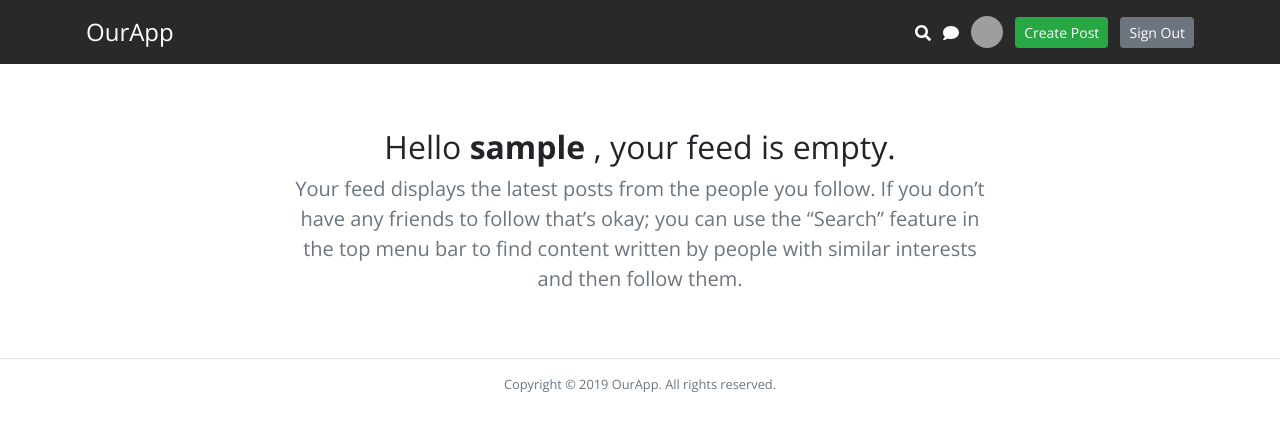
After one commit to michaelwoo921/complexapp, a Node server app: template views/home-dashboard.ejs in a window 1280 px wide. The commit adds this page. Shown: the top 431 px of the page. Run offline with Node 20, Linux system fonts and the light colour scheme; the template is opened without the code that fills it: most values are stand-ins (such as "Sample title", 1, 10 or a date in 2020); some libraries are stand-ins or nearby versions; grey boxes are pictures that could not be loaded.

Commit message:
login and session: flash message

```diff
--- a/app.js
+++ b/app.js
@@ -1,6 +1,7 @@
 const router = require('./router');
 const session = require('express-session');
 const MongoStore = require('connect-mongo');
+const flash = require('connect-flash');
 const express = require('express');
 
 const app = express();
@@ -16,6 +17,7 @@ const sessionOptions = session({
 });
 
 app.use(sessionOptions);
+app.use(flash());
 
 // set template engine
 app.set('views', 'views');
--- a/package.json
+++ b/package.json
@@ -12,6 +12,7 @@
   "license": "ISC",
   "dependencies": {
     "bcryptjs": "^2.4.3",
+    "connect-flash": "^0.1.1",
     "connect-mongo": "^4.6.0",
     "dotenv": "^16.0.0",
     "ejs": "^3.1.6",
--- a/router.js
+++ b/router.js
@@ -7,5 +7,5 @@ router.get('/', userCtrl.home);
 
 router.post('/login', userCtrl.login);
 router.post('/register', userCtrl.register);
-
+router.post('/logout', userCtrl.logout);
 module.exports = router;
--- /dev/null
+++ b/views/home-dashboard.ejs
@@ -0,0 +1,106 @@
+<!DOCTYPE html>
+<html lang="en">
+  <head>
+    <meta charset="UTF-8" />
+    <meta name="viewport" content="width=device-width, initial-scale=1.0" />
+    <meta http-equiv="X-UA-Compatible" content="ie=edge" />
+    <title>OurApp</title>
+    <link
+      rel="stylesheet"
+      href="https://stackpath.bootstrapcdn.com/bootstrap/4.1.3/css/bootstrap.min.css"
+      integrity="sha384-MCw98/SFnGE8fJT3GXwEOngsV7Zt27NXFoaoApmYm81iuXoPkFOJwJ8ERdknLPMO"
+      crossorigin="anonymous"
+    />
+    <script
+      defer
+      src="https://use.fontawesome.com/releases/v5.5.0/js/all.js"
+      integrity="sha384-GqVMZRt5Gn7tB9D9q7ONtcp4gtHIUEW/yG7h98J7IpE3kpi+srfFyyB/04OV6pG0"
+      crossorigin="anonymous"
+    ></script>
+    <link
+      href="https://fonts.googleapis.com/css?family=Open+Sans:300,300i,400,400i,700,700i"
+      rel="stylesheet"
+    />
+    <link rel="stylesheet" href="/main.css" />
+  </head>
+  <body>
+    <header class="header-bar mb-3">
+      <div
+        class="container d-flex flex-column flex-md-row align-items-center p-3"
+      >
+        <h4 class="my-0 mr-md-auto font-weight-normal">
+          <a href="/" class="text-white">OurApp</a>
+        </h4>
+        <div class="flex-row my-3 my-md-0">
+          <a
+            href="#"
+            class="text-white mr-2 header-search-icon"
+            title="Search"
+            data-toggle="tooltip"
+            data-placement="bottom"
+            ><i class="fas fa-search"></i
+          ></a>
+          <span
+            class="text-white mr-2 header-chat-icon"
+            title="Chat"
+            data-toggle="tooltip"
+            data-placement="bottom"
+            ><i class="fas fa-comment"></i
+          ></span>
+          <a href="#" class="mr-2"
+            ><img
+              title="My Profile"
+              data-toggle="tooltip"
+              data-placement="bottom"
+              style="width: 32px; height: 32px; border-radius: 16px"
+              src="https://gravatar.com/avatar/f64fc44c03a8a7eb1d52502950879659?s=128"
+          /></a>
+          <a class="btn btn-sm btn-success mr-2" href="#">Create Post</a>
+          <form action="/logout" method="POST" class="d-inline">
+            <button class="btn btn-sm btn-secondary">Sign Out</button>
+          </form>
+        </div>
+      </div>
+    </header>
+    <!-- header ends here -->
+
+    <div class="container py-md-5 container--narrow">
+      <div class="text-center">
+        <h2>Hello <strong> <%= username %> </strong>, your feed is empty.</h2>
+        <p class="lead text-muted">
+          Your feed displays the latest posts from the people you follow. If you
+          don&rsquo;t have any friends to follow that&rsquo;s okay; you can use
+          the &ldquo;Search&rdquo; feature in the top menu bar to find content
+          written by people with similar interests and then follow them.
+        </p>
+      </div>
+    </div>
+
+    <!-- footer begins -->
+    <footer class="border-top text-center small text-muted py-3">
+      <p class="m-0">
+        Copyright &copy; 2019 <a href="/" class="text-muted">OurApp</a>. All
+        rights reserved.
+      </p>
+    </footer>
+
+    <script
+      src="https://code.jquery.com/jquery-3.3.1.slim.min.js"
+      integrity="sha384-q8i/X+965DzO0rT7abK41JStQIAqVgRVzpbzo5smXKp4YfRvH+8abtTE1Pi6jizo"
+      crossorigin="anonymous"
+    ></script>
+    <script
+      src="https://cdnjs.cloudflare.com/ajax/libs/popper.js/1.14.3/umd/popper.min.js"
+      integrity="sha384-ZMP7rVo3mIykV+2+9J3UJ46jBk0WLaUAdn689aCwoqbBJiSnjAK/l8WvCWPIPm49"
+      crossorigin="anonymous"
+    ></script>
+    <script
+      src="https://stackpath.bootstrapcdn.com/bootstrap/4.1.3/js/bootstrap.min.js"
+      integrity="sha384-ChfqqxuZUCnJSK3+MXmPNIyE6ZbWh2IMqE241rYiqJxyMiZ6OW/JmZQ5stwEULTy"
+      crossorigin="anonymous"
+    ></script>
+    <script>
+      $('[data-toggle="tooltip"]').tooltip();
+    </script>
+  </body>
+</html>
--- a/views/home-guest.ejs
+++ b/views/home-guest.ejs
@@ -60,6 +60,10 @@
     <!-- header ends here -->
 
     <div class="container py-md-5">
+      <% errors.forEach(function(message){ %>
+      <div class="alert alert-danger text-center"><%= message %></div>
+      <% }) %>
+
       <div class="row align-items-center">
         <div class="col-lg-7 py-3 py-md-5">
           <h1 class="display-3">Remember Writing?</h1>
```
Also changed, not shown: controllers/userController.js (+27 -4 lines), models/User.js (+6 -4 lines), 1 other file.
